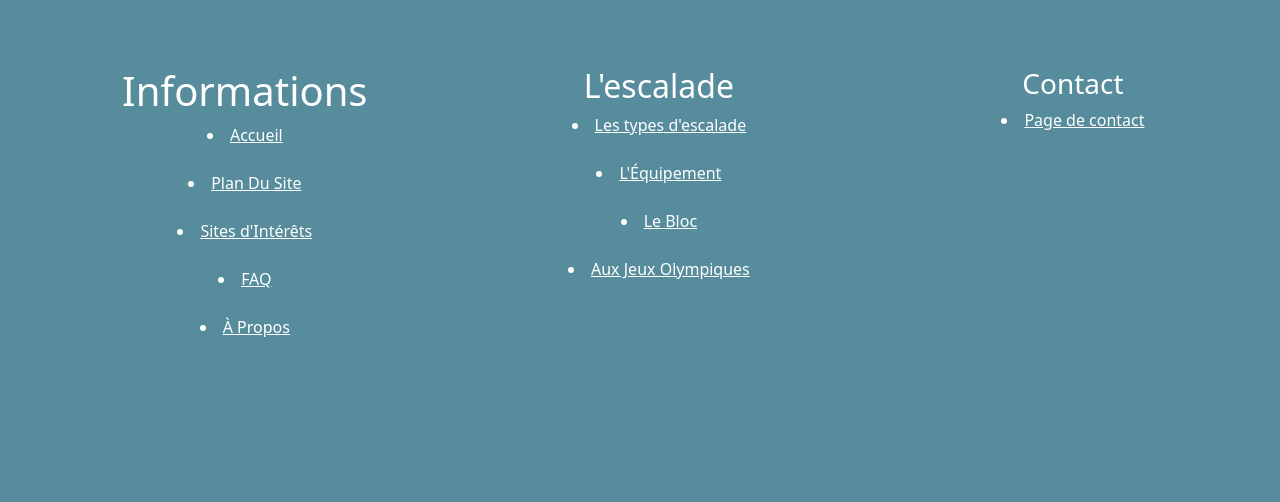
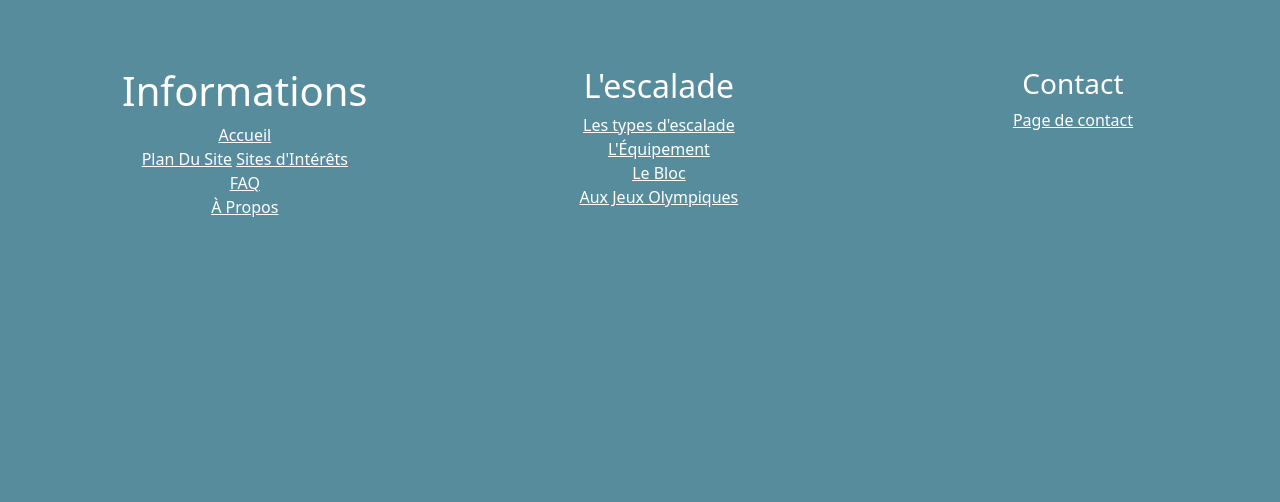
Before and after one commit to WilliamAlarieGauthier/telecom, a plain HTML site: page 2Plan.html in a window 1280 px wide. Shown: the part 148-650 px from the top of the page. Drawn offline with nearby package versions, Linux system fonts and the light colour scheme.

Commit message:
Update 2Plan.html

```diff
--- a/2Plan.html
+++ b/2Plan.html
@@ -61,27 +61,26 @@
 <div class="row">
 <div class="col">
   <h1>Informations</h1>
-<li><a class="planrow text-center text-white" href="index.html">Accueil</a></li>
+<a class="planrow text-center text-white" href="index.html">Accueil</a>
 <br>
-<li><a class="planrow text-center text-white" href="2Plan.html">Plan Du Site</a></li>
+<a class="planrow text-center text-white" href="2Plan.html">Plan Du Site</a>
+   <a class="planrow text-center text-white" href="3Sites.html">Sites d'Intérêts</a>
    <br>
-   <li><a class="planrow text-center text-white" href="3Sites.html">Sites d'Intérêts</a></li>
+   <a class="planrow text-center text-white" href="4Faq.html">FAQ</a>
    <br>
-   <li><a class="planrow text-center text-white" href="4Faq.html">FAQ</a></li>
-   <br>
-   <li><a class="planrow text-center text-white" href="5Apropos.html">À Propos</a></li>
+   <a class="planrow text-center text-white" href="5Apropos.html">À Propos</a>
    <br>
 </div>
 <div class="col">
   <h2>L'escalade </h2>
-<li><a class="planrow text-center text-white" href="6types.html">Les types d'escalade</a></li><br>
-<li><a class="planrow text-center text-white" href="7equipement.html">L'Équipement</a></li><br>
-<li><a class="planrow text-center text-white" href="8bloc.html">Le Bloc</a></li><br>
-<li><a class="planrow text-center text-white" href="9jo.html">Aux Jeux Olympiques</a></li><br>
+<a class="planrow text-center text-white" href="6types.html">Les types d'escalade</a><br>
+<a class="planrow text-center text-white" href="7equipement.html">L'Équipement</a><br>
+<a class="planrow text-center text-white" href="8bloc.html">Le Bloc</a><br>
+<a class="planrow text-center text-white" href="9jo.html">Aux Jeux Olympiques</a><br>
 </div>
 <div class="col">
   <h3>Contact</h3>
-<li><a class="planrow text-center text-white" href="10contact.html">Page de contact</a></li><br>
+<a class="planrow text-center text-white" href="10contact.html">Page de contact</a><br>
 </div>
 <br>
 </div>
```
